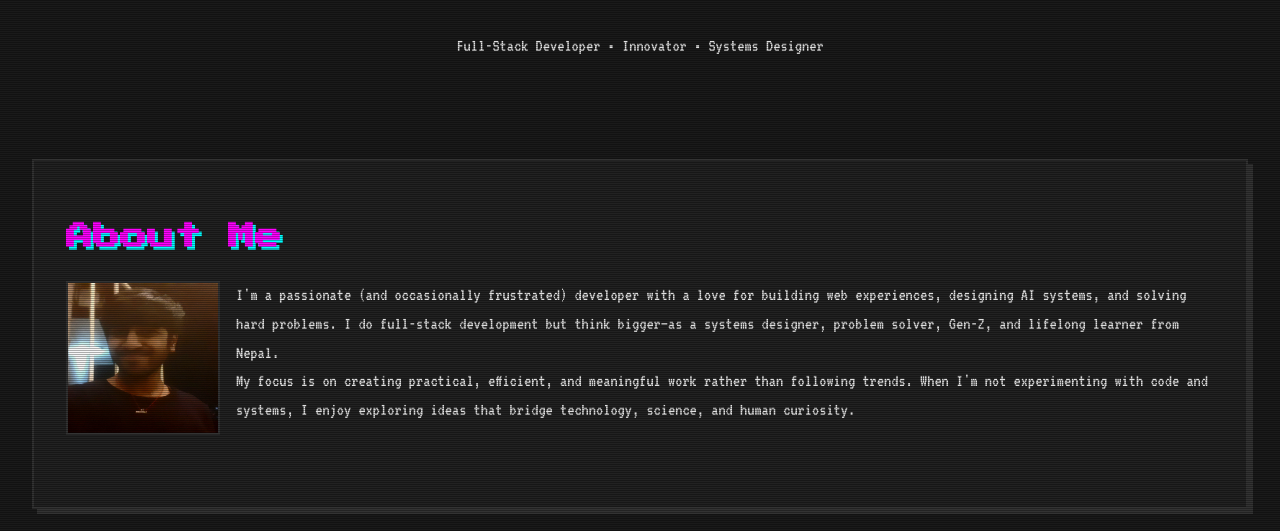
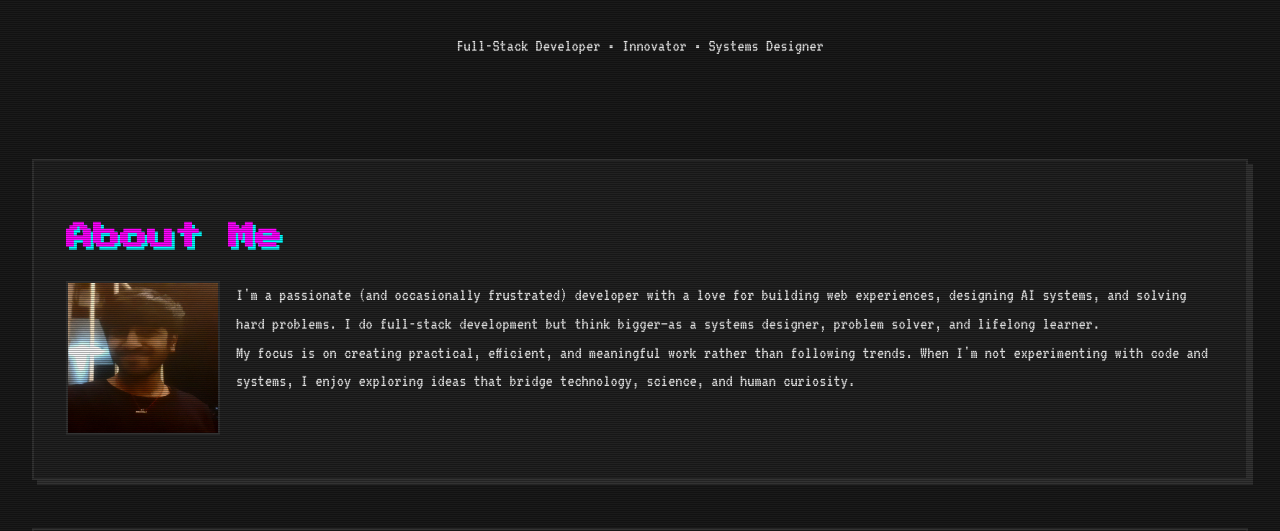
Before and after one commit to RISA-source/Full-Stack--Portfolio-Week1, a plain HTML site: page index.html in a window 1280 px wide. Shown: the part 253-784 px from the top of the page. Drawn offline with Linux system fonts and the light colour scheme.

Commit message:
About Passage Small Update

```diff
--- a/index.html
+++ b/index.html
@@ -34,7 +34,7 @@
                     class="profile-pic"
                 />
                 <p>
-                    I'm a passionate (and occasionally frustrated) developer with a love for building web experiences, designing AI systems, and solving hard problems. I do full-stack development but think bigger—as a systems designer, problem solver, Gen-Z, and lifelong learner from Nepal.<br>
+                    I'm a passionate (and occasionally frustrated) developer with a love for building web experiences, designing AI systems, and solving hard problems. I do full-stack development but think bigger—as a systems designer, problem solver, and lifelong learner. <br>
                     My focus is on creating practical, efficient, and meaningful work rather than following trends. When I'm not experimenting with code and systems, I enjoy exploring ideas that bridge technology, science, and human curiosity.
                 </p>
             </section>
```
